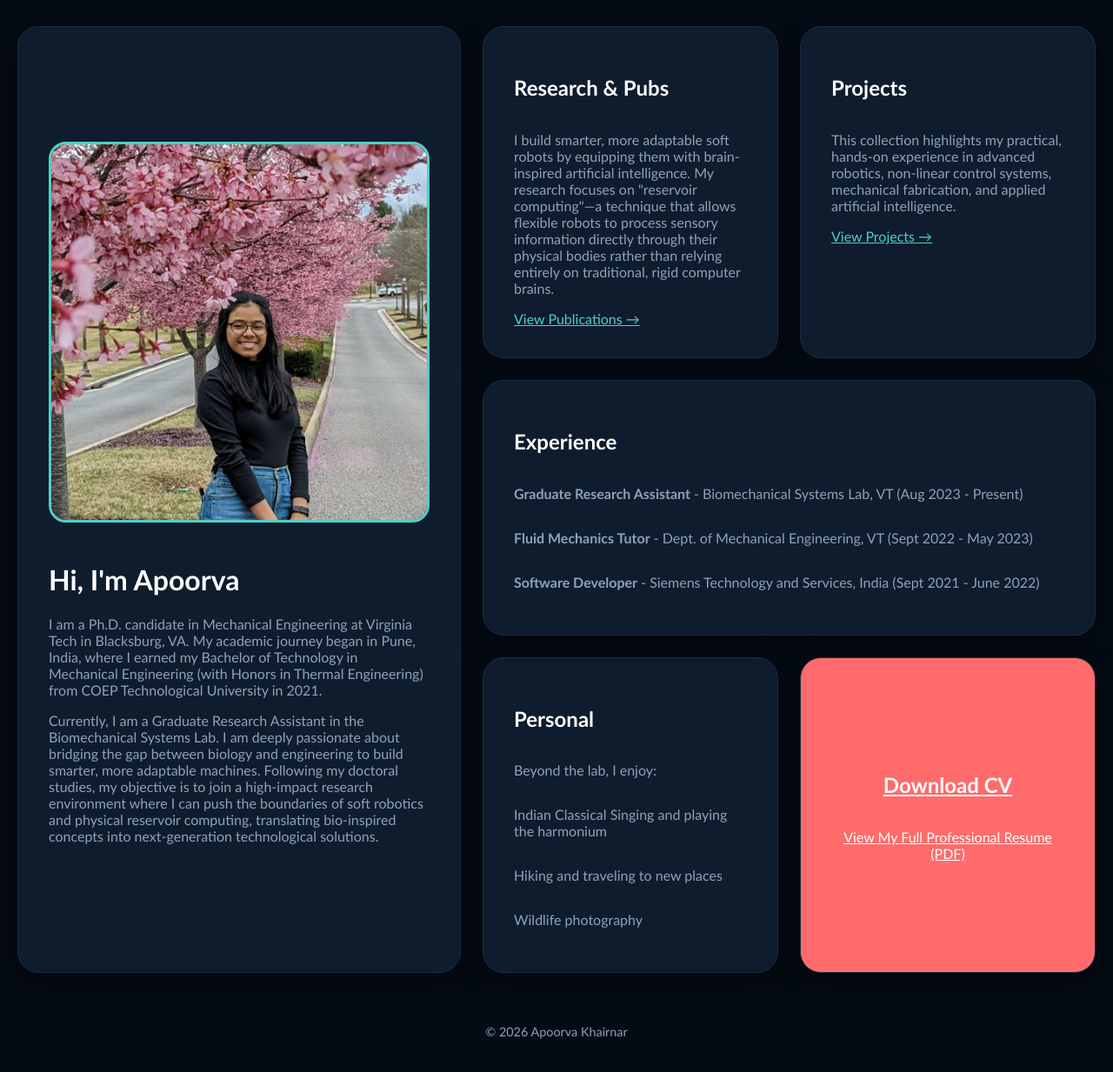
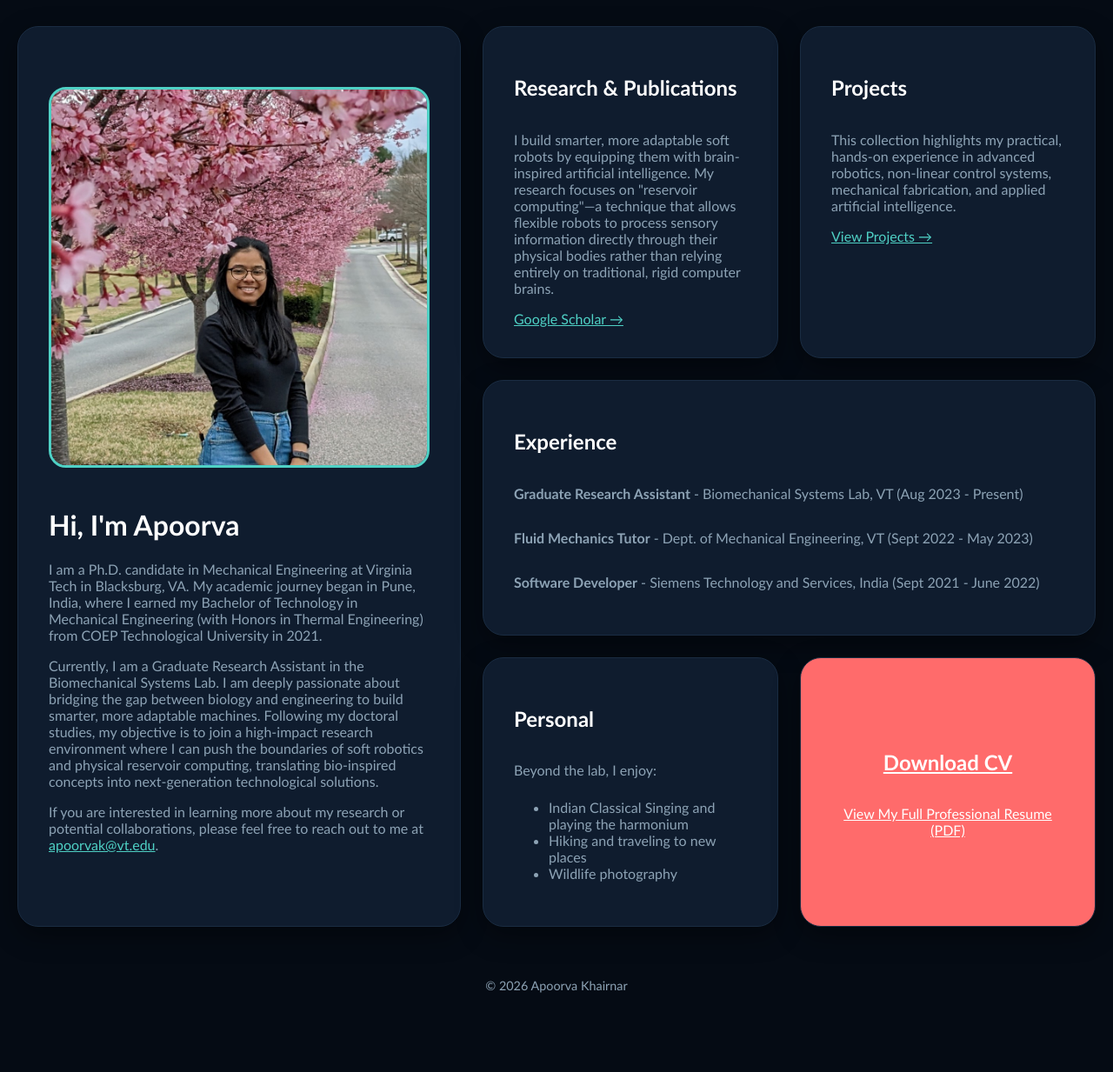
Before and after one commit to apoorvakhairnar/apoorvakhairnar.github.io, a Jekyll site: the page built from index.md, in a window 1280 px wide. Shown: the whole page at 87% size. Built offline with Jekyll 4.4.1, drawn with Linux system fonts in a browser that asks for light colours; after the commit the page ends 1180 px from its top, so only the background shows below that.

Commit message:
modified:   index.md

```diff
--- a/index.md
+++ b/index.md
@@ -16,6 +16,9 @@
       <p>
         Currently, I am a Graduate Research Assistant in the Biomechanical Systems Lab. I am deeply passionate about bridging the gap between biology and engineering to build smarter, more adaptable machines. Following my doctoral studies, my objective is to join a high-impact research environment where I can push the boundaries of soft robotics and physical reservoir computing, translating bio-inspired concepts into next-generation technological solutions.
       </p>
+      <p>
+        If you are interested in learning more about my research or potential collaborations, please feel free to reach out to me at <a href="mailto:apoorvak@vt.edu">apoorvak@vt.edu</a>.
+      </p>
       <!-- <p>I am a Ph.D. student at the Department of Mechanical Engineering, Virginia Tech. I completed my Bachelor's in Mechanical Engineering (2021) with Honors in Thermal Engineering from COEP Technological University.
       Currently, I am a Graduate Research Assistant at the <a href="https://naughtonlab.org/">Biomechanical Systems Lab</a>. My research focuses on using Reservoir Computing for control and sensing of soft robots.</p>
       <p><strong style="color: var(--color-accent);">Objective:</strong> I intend to advance the field of soft robotics and physical reservoir computing in high-impact research environments following my doctoral studies.</p> -->
@@ -23,9 +26,9 @@
   </div>
 
   <div class="bento-card research-box">
-    <h2>Research & Pubs</h2>
+    <h2>Research & Publications</h2>
     <p>I build smarter, more adaptable soft robots by equipping them with brain-inspired artificial intelligence. My research focuses on "reservoir computing"—a technique that allows flexible robots to process sensory information directly through their physical bodies rather than relying entirely on traditional, rigid computer brains.</p>
-    <a href="https://scholar.google.com/citations?user=SeCzgwsAAAAJ&hl=en"><span>View Publications →</span></a>
+    <a href="https://scholar.google.com/citations?user=SeCzgwsAAAAJ&hl=en"><span>Google Scholar →</span></a>
   </div>
 
   <div class="bento-card projects-box">
@@ -45,9 +48,11 @@
   <div class="bento-card personal-box">
     <h2>Personal</h2>
     <p>Beyond the lab, I enjoy:</p>
-    <p>Indian Classical Singing and playing the harmonium</p>
-    <p>Hiking and traveling to new places</p>
-    <p>Wildlife photography</p>
+    <ul style="margin-top: 0.5rem;">
+      <li>Indian Classical Singing and playing the harmonium</li>
+      <li>Hiking and traveling to new places</li>
+      <li>Wildlife photography</li>
+    </ul>
   </div>
 
   <a href="{{ '/assets/files/Apoorva_Khairnar_CV.pdf' | relative_url }}" class="bento-card cv-box">
```
